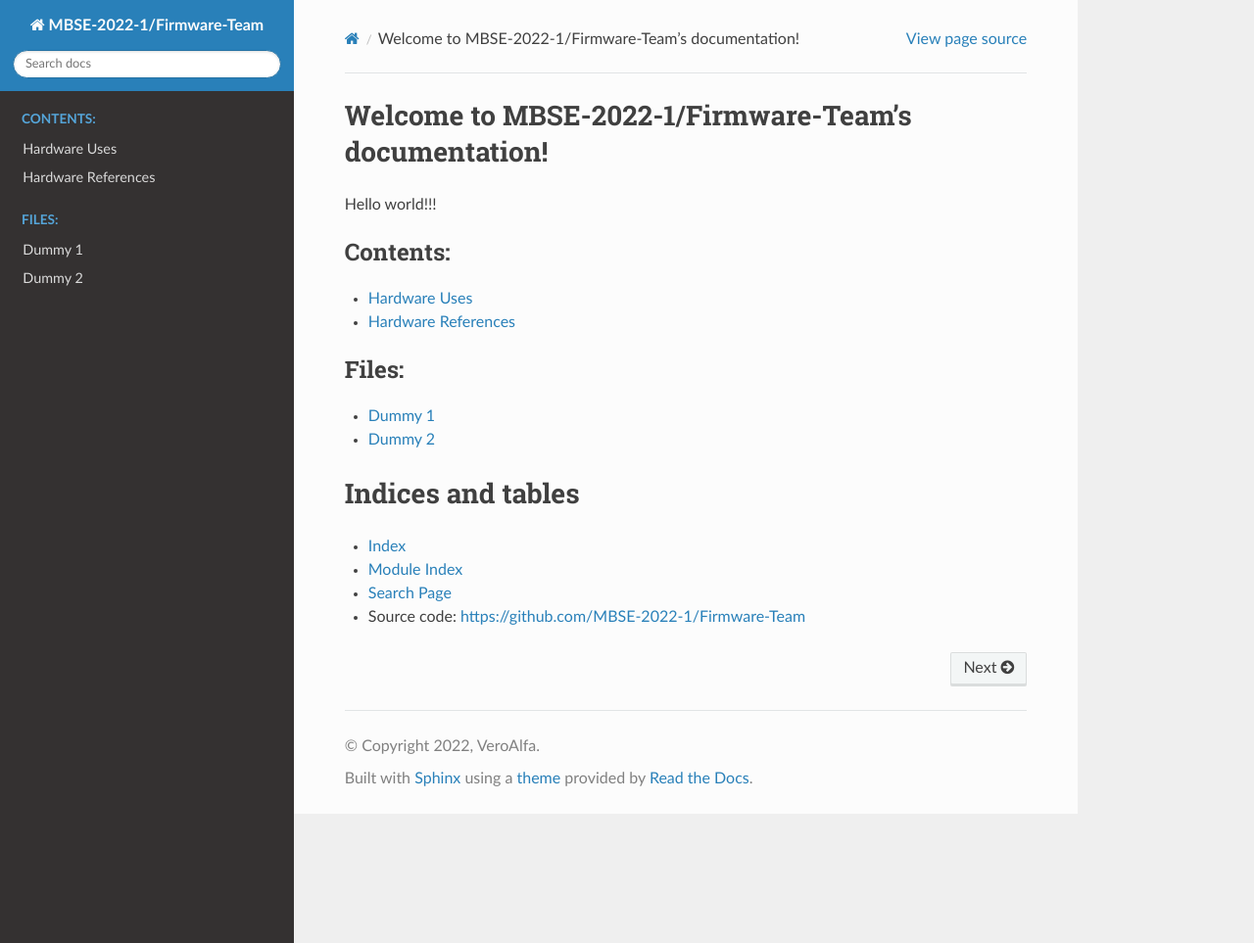
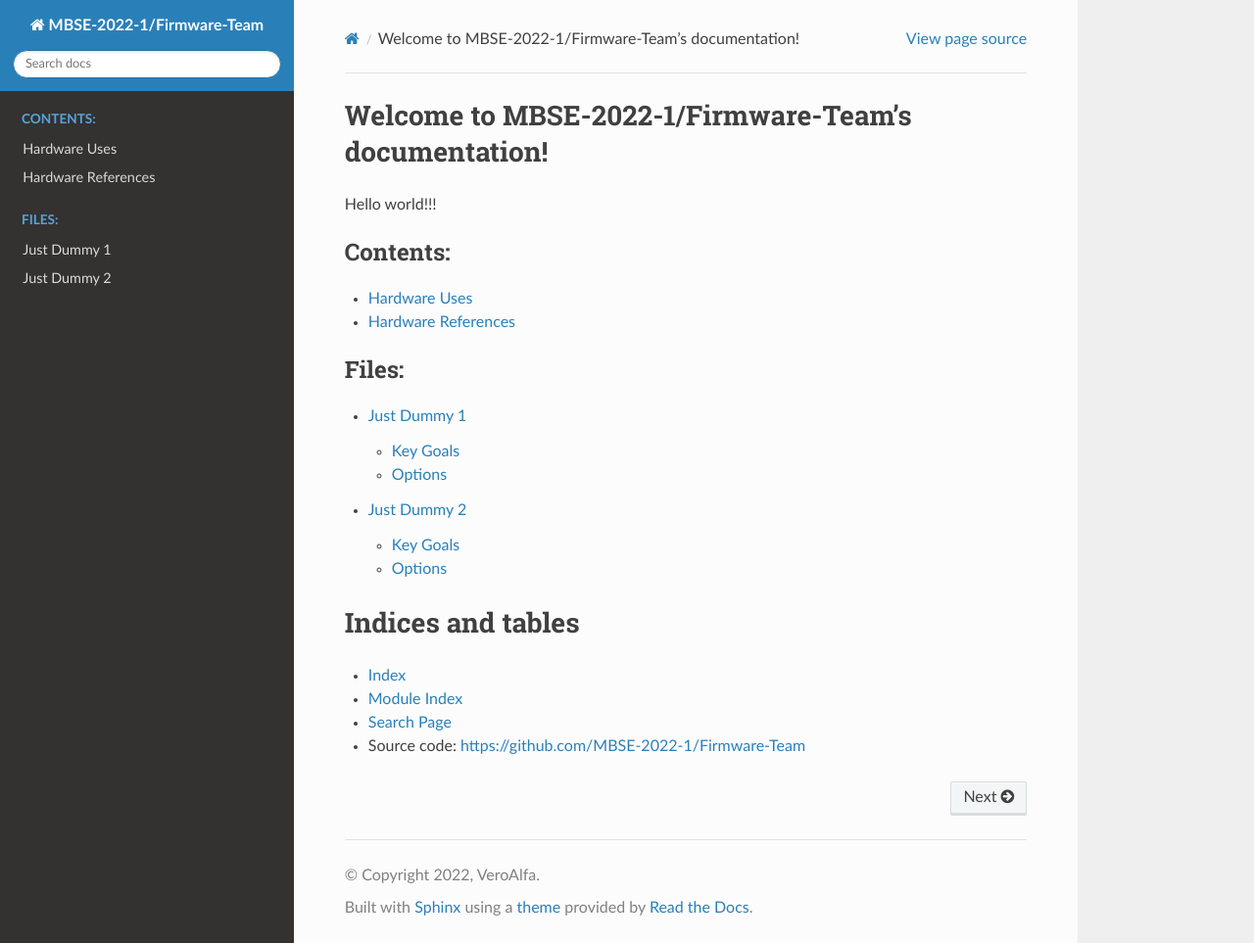
Before and after one commit to VeroAlfa/firmware, a Sphinx documentation site: the page built from docs/index.rst, in a window 1280 px wide and 963 px high. Shown: the whole window at 98% size. Built offline with Sphinx 7.4.7 and the Read the Docs theme 2.0.0, drawn with Linux system fonts in a browser that asks for light colours.

Commit message:
sub topic

```diff
--- a/docs/pages/dummy1.rst
+++ b/docs/pages/dummy1.rst
@@ -1,5 +1,19 @@
-=======
-Dummy 1
-=======
+Just Dummy 1
++++++++++++++
+
+Key Goals
+=============
+
+Options
+========
+
+Sub1
+--------
+
+Sub2
+--------
+
+Sub3
+--------
 
 Bruh Bruh Bruh.
--- a/docs/pages/dummy2.rst
+++ b/docs/pages/dummy2.rst
@@ -1,5 +1,19 @@
-=======
-Dummy 2
-=======
+Just Dummy 2
+=============
+
+Key Goals
+----------
+
+Options
+----------
+
+Sub1
+~~~~~~~~
+
+Sub2
+~~~~~~~~
+
+Sub3
+~~~~~~~~
 
 Bruh Bruh Bruh.
```
Also changed, not shown: 12 other files.
